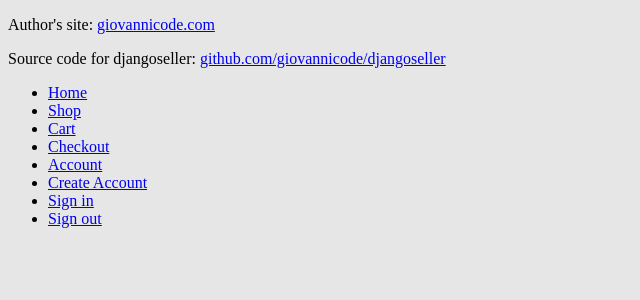
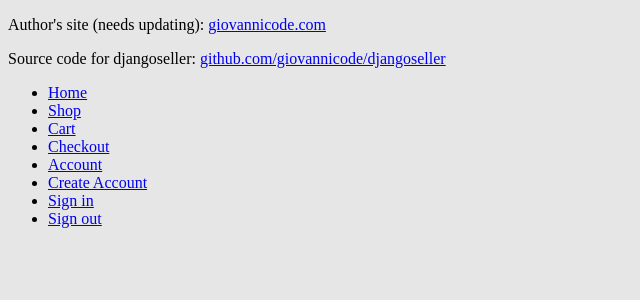
Before and after one commit to giovannicode/djangoseller, a Django app: page /carts/detail in a window 1280 px wide. Shown: the top 300 px of the page, without its empty margins (0-640 px from the left). Run offline with Django 3.2, Linux system fonts and the light colour scheme; data comes from the database, SQL or seed files in the repository; data that the repository does not hold is empty; parts of the project's set-up code (start-up, migrations or seed data) failed here and were passed over; some libraries are stand-ins or nearby versions.

Commit message:
Add comment 'needs updating' to giovannicode.com link

```diff
--- a/main/templates/base.html
+++ b/main/templates/base.html
@@ -10,7 +10,7 @@
 {% endblock head_tags %}
 </head>
 <body>
-<p>Author's site: <a href="http://giovannicode.com">giovannicode.com</a><p>
+<p>Author's site (needs updating): <a href="http://giovannicode.com">giovannicode.com</a><p>
 <p>Source code for djangoseller: <a href="https://github.com/giovannicode/djangoseller">github.com/giovannicode/djangoseller</a><p>
    <ul>
       <li><a href="{% url 'main:index' %}">Home</a></li>
```
Also changed, not shown: 1 other file.
